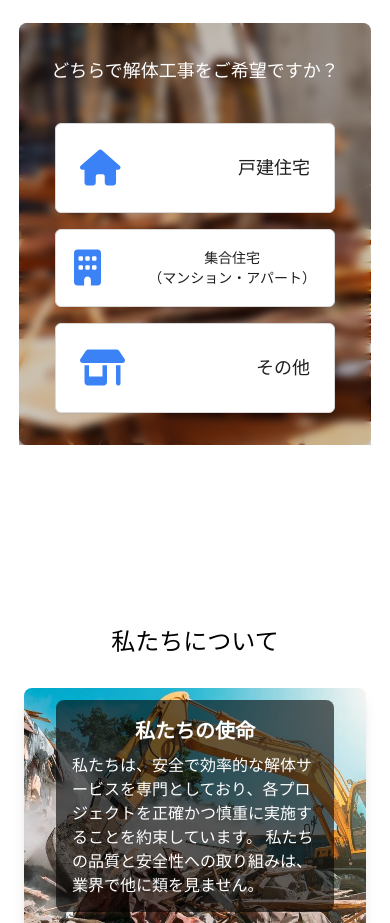
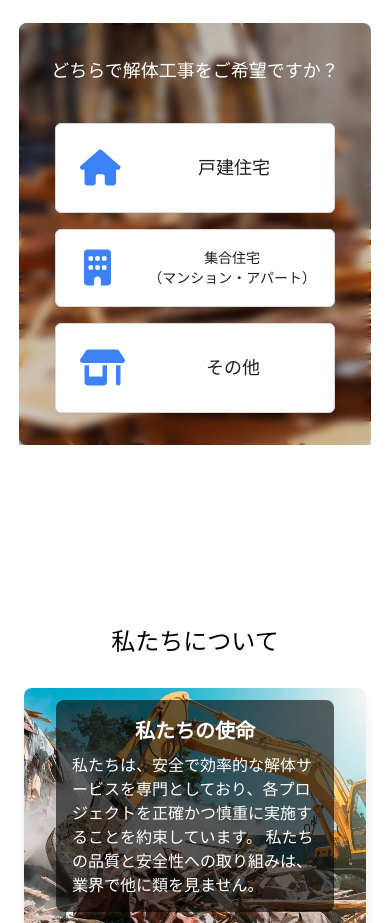
Before and after one commit to XumoyunObid/demolition-comp, a React (Vite) app: page / in a window 390 px wide. Shown: the part 1160-2083 px from the top of the page. Built offline with nearby package versions, Linux system fonts and the light colour scheme.

Commit message:
postbanner updated

```diff
--- a/src/Pages/Home/Components/ApartmentModal.jsx
+++ b/src/Pages/Home/Components/ApartmentModal.jsx
@@ -163,7 +163,7 @@ const MainModal = () => {
         onClick={showModal}
         className="flex md:flex-col gap-3 p-[18px] items-center justify-between w-[280px] text-lg h-auto"
       >
-        <i className="fa-solid fa-building text-4xl text-blue-500"></i>
+        <i className="fa-solid fa-building text-4xl text-blue-500 ml-[10px] md:ml-[-0px]"></i>
         <span className="text-sm">
           集合住宅 <br />
           （マンション・アパート）
--- a/src/Pages/Home/Components/Modal.jsx
+++ b/src/Pages/Home/Components/Modal.jsx
@@ -161,10 +161,10 @@ const MainModal = () => {
       <Button
         type="default"
         onClick={showModal}
-        className="flex md:flex-col gap-3 p-6 items-center justify-between w-[280px] text-lg h-auto"
+        className="flex md:flex-col gap-3 p-6 items-center justify-between w-[280px] h-auto"
       >
         <i className="fa-solid fa-house text-4xl text-blue-500"></i>
-        戸建住宅
+        <span className="text-lg mr-[40px] md:mr-[-0px]">戸建住宅</span>
       </Button>
       <Modal
         open={open}
--- a/src/Pages/Home/Components/ThirdModal.jsx
+++ b/src/Pages/Home/Components/ThirdModal.jsx
@@ -84,7 +84,7 @@ const MainModal = () => {
 
   const handleDateSelected = (data) => {
     console.log("Selected date and slots:", data);
-    setCurrentStep(currentStep + 1); // Proceed to the next step
+    setCurrentStep(currentStep + 1);
   };
 
   const steps = [
@@ -161,10 +161,10 @@ const MainModal = () => {
       <Button
         type="default"
         onClick={showModal}
-        className="flex md:flex-col gap-3 p-6 items-center justify-between w-[280px] text-lg h-auto"
+        className="flex md:flex-col gap-3 p-6 items-center justify-between w-[280px] h-auto"
       >
         <i className="fa-solid fa-shop text-4xl text-blue-500"></i>
-        その他
+        <span className="text-lg mr-[50px] md:mr-[-0px]">その他</span>
       </Button>
       <Modal
         open={open}
```
